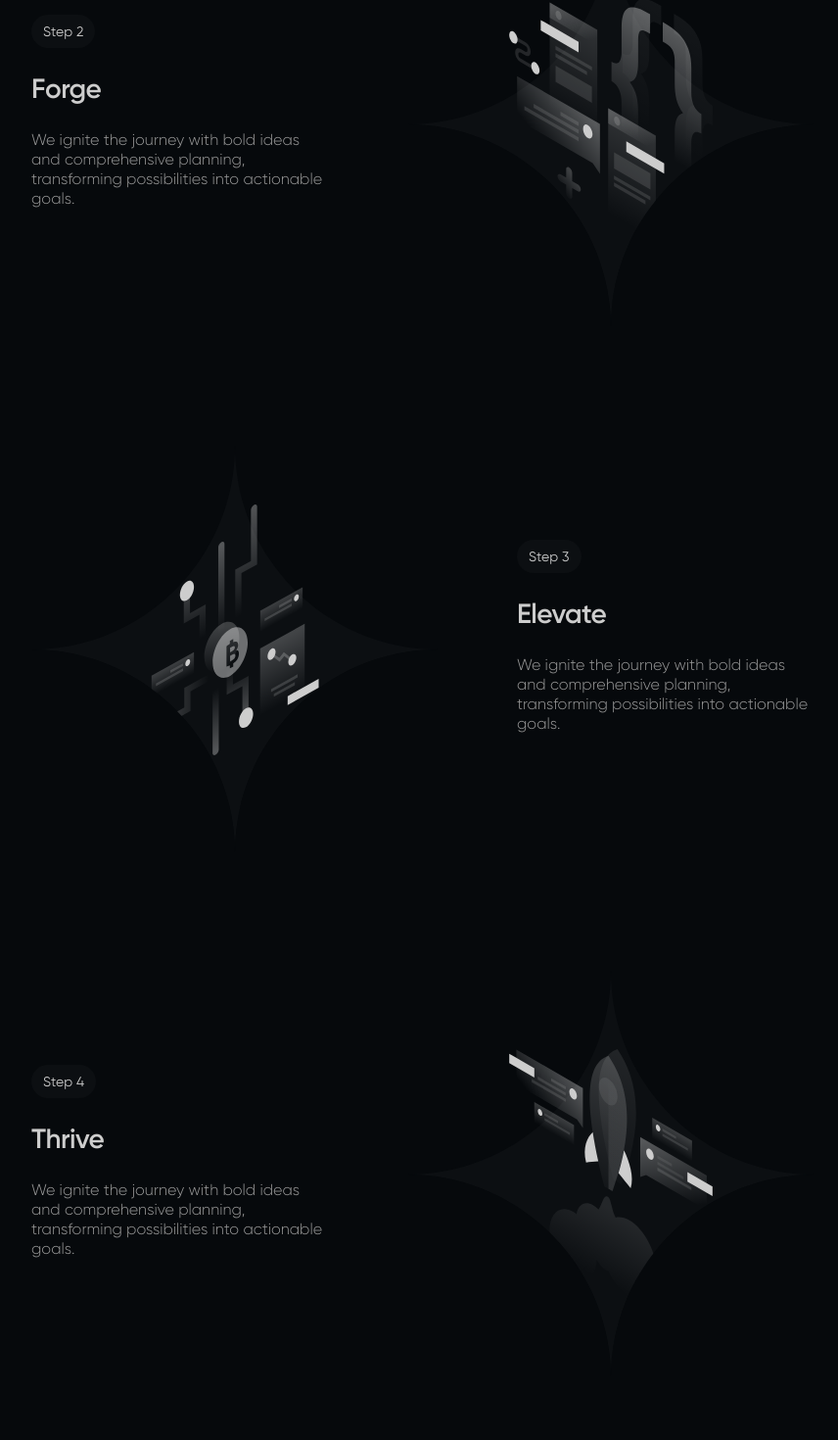
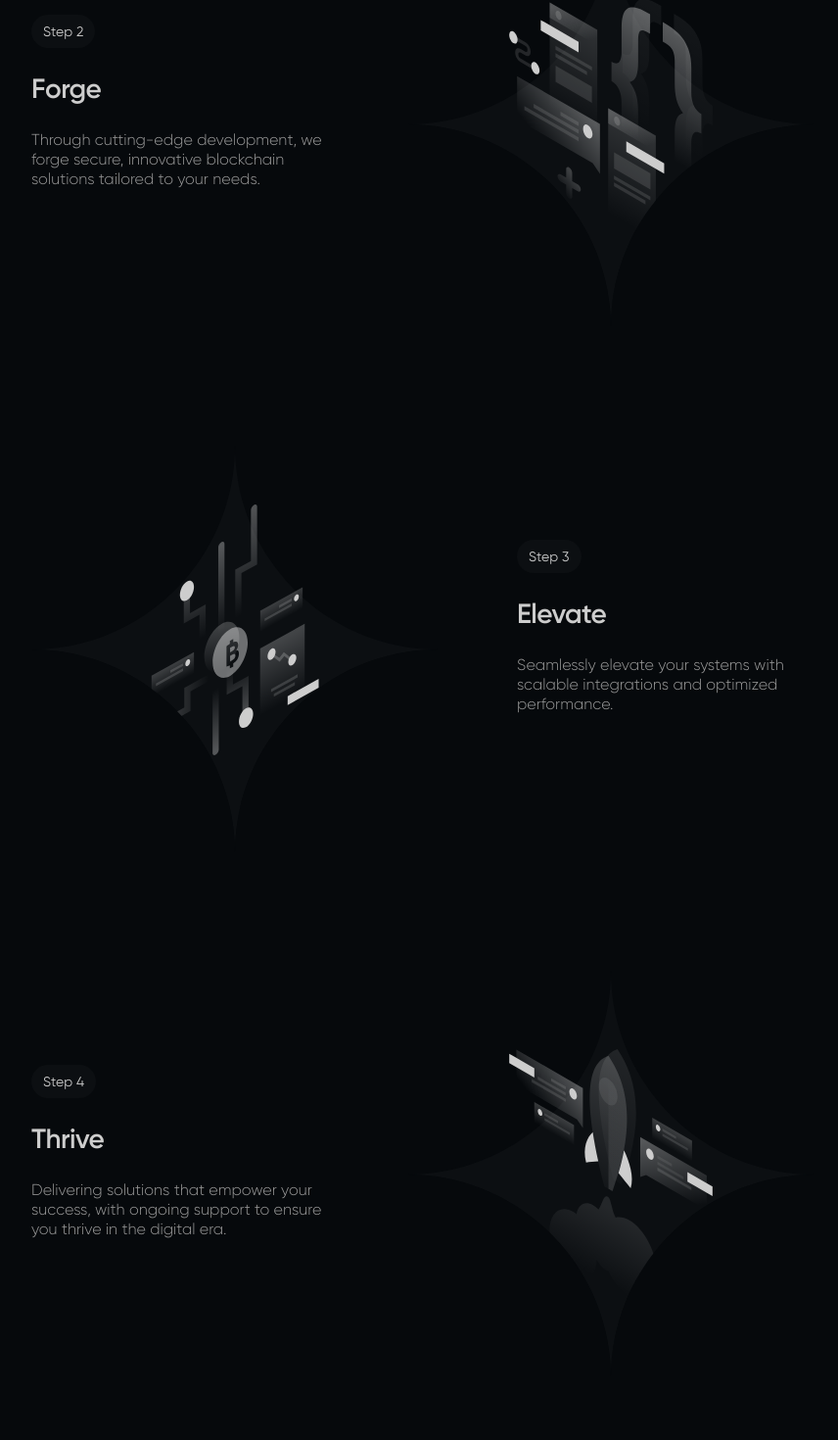
Before and after one commit to Ganaa0910/iki-solutions-landing, a SvelteKit app: page /process in a window 1280 px wide. Shown: the part 1210-2680 px from the top of the page at 98% size, without its empty margins (208-1064 px from the left). Built offline with nearby package versions, Linux system fonts and the light colour scheme; what tailwindcss-motion would draw is missing.

Commit message:
fixed links

```diff
--- a/src/routes/+layout.svelte
+++ b/src/routes/+layout.svelte
@@ -7,6 +7,15 @@
   import ContactModal from '../components/ContactModal.svelte';
 	import { onMount } from 'svelte';
 let isModalOpen = $state(false);
+
+import { currentProject, projects } from '$lib/store';
+	import { goto } from '$app/navigation';
+	import type { Project } from '$lib/types';
+
+	const navigateToProject = (projectData: Project) => {
+		currentProject.set(projectData);
+		goto('/id');
+	};
 
 	let { children } = $props();
 	const navItems = [
@@ -230,28 +239,28 @@ let isModalOpen = $state(false);
 				<div class="flex flex-1 justify-between gap-x-4">
 					<div class="flex flex-1 flex-col gap-5 ">
 						<p class="mb-1 text-body-2-bold text-gray-50">Projects</p>
-						<a href="/">
+            <a href="/id" onclick={() => navigateToProject(projects.mintpark)}>
 							<p
 								class=" text-caption-1-medium text-gray-200 transition-all duration-300 hover:text-gray-100"
 							>
 								Mint Park
 							</p>
 						</a>
-						<a href="/">
+            <a href="/id" onclick={() => navigateToProject(projects.lumi)}>
 							<p
 								class=" text-caption-1-medium text-gray-200 transition-all duration-300 hover:text-gray-100"
 							>
 								Lumi
 							</p>
 						</a>
-						<a href="/">
+            <a href="/id" onclick={() => navigateToProject(projects.satoshipunks)}>
 							<p
 								class=" text-caption-1-medium text-gray-200 transition-all duration-300 hover:text-gray-100"
 							>
 								Satoshi Punks
 							</p>
 						</a>
-						<a href="/">
+            <a href="/id" onclick={() => navigateToProject(projects.pepepunks)}>
 							<p
 								class=" text-caption-1-medium text-gray-200 transition-all duration-300 hover:text-gray-100"
 							>
@@ -261,14 +270,14 @@ let isModalOpen = $state(false);
 					</div>
 					<div class="flex flex-1 flex-col gap-5 ">
 						<p class="mb-1 text-body-2-bold text-gray-50">Company</p>
-						<a href="/">
+						<a href="/team">
 							<p
 								class=" text-caption-1-medium text-gray-200 transition-all duration-300 hover:text-gray-100"
 							>
 								About us
 							</p>
 						</a>
-						<a href="/">
+						<a href="/process">
 							<p
 								class=" text-caption-1-medium text-gray-200 transition-all duration-300 hover:text-gray-100"
 							>
@@ -280,21 +289,21 @@ let isModalOpen = $state(false);
 
 				<div class="flex flex-1 flex-col gap-5 ">
 					<p class="mb-1 text-body-2-bold text-gray-50">Services</p>
-					<a href="/">
+					<a href="/services">
 						<p
 							class=" text-caption-1-medium text-gray-200 transition-all duration-300 hover:text-gray-100"
 						>
 							Blockchain Development
 						</p>
 					</a>
-					<a href="/">
+					<a href="/services">
 						<p
 							class=" text-caption-1-medium text-gray-200 transition-all duration-300 hover:text-gray-100"
 						>
 							Smart Contracts
 						</p>
 					</a>
-					<a href="/">
+          <a href="/services">
 						<p
 							class=" text-caption-1-medium text-gray-200 transition-all duration-300 hover:text-gray-100"
 						>
@@ -308,7 +317,7 @@ let isModalOpen = $state(false);
 		<!-- Copyright and Social buttons -->
 		<div class="flex flex-col justify-between gap-y-8 pt-8 md:flex-row-reverse md:items-center">
 			<div class="flex justify-between gap-x-4">
-				<div
+				<!-- <div
 					class="x-icon hover:shadow-hover flex flex-1 items-center justify-center gap-[10px] rounded-[8px] bg-opacity-white4 p-3 transition-all duration-300 hover:bg-gray-50"
 				>
 					<svg
@@ -322,10 +331,13 @@ let isModalOpen = $state(false);
 							d="M1.65467 1.68848L8.51847 10.866L1.61133 18.3278H3.16585L9.21304 11.7949L14.099 18.3278H19.3891L12.1391 8.63399L18.5682 1.68848H17.0137L11.4445 7.70512L6.94477 1.68848H1.65467ZM3.94071 2.83354H6.37099L17.1027 17.1825H14.6724L3.94071 2.83354Z"
 						/>
 					</svg>
-				</div>
+				</div> -->
+
+
 				<div
 					class="linkedin-icon hover:shadow-hover flex flex-1 items-center justify-center gap-[10px] rounded-[8px] bg-opacity-white4 p-3 transition-all duration-300 hover:bg-gray-50"
 				>
+        <a href="https://www.linkedin.com/company/numadlabs" aria-label="20">
 					<svg
 						xmlns="http://www.w3.org/2000/svg"
 						width="21"
@@ -344,11 +356,16 @@ let isModalOpen = $state(false);
 							d="M7.59961 18.6094H11.4142V12.2003C11.4142 11.8573 11.439 11.5146 11.5397 11.2694C11.8155 10.5841 12.4432 9.87429 13.497 9.87429C14.8773 9.87429 15.4295 10.9267 15.4295 12.4696V18.6094H19.2438V12.0288C19.2438 8.50363 17.3619 6.86332 14.8521 6.86332C12.7942 6.86332 11.8908 8.01358 11.3889 8.79705H11.4143V7.13263H7.59971C7.64977 8.20953 7.59961 18.6094 7.59961 18.6094Z"
 						/>
 					</svg>
+        </a>
 				</div>
+
+
 
 				<div
 					class="github-icon hover:shadow-hover flex flex-1 items-center justify-center gap-[10px] rounded-[8px] bg-opacity-white4 p-3 transition-all duration-300 hover:bg-gray-50"
 				>
+        <a href="https://github.com/numadlabs" aria-label="20">
+
 					<svg
 						xmlns="http://www.w3.org/2000/svg"
 						width="21"
@@ -362,6 +379,7 @@ let isModalOpen = $state(false);
 							d="M10.5052 1.25C5.58066 1.25 1.59961 5.2604 1.59961 10.2218C1.59961 14.1877 4.15041 17.5448 7.68904 18.733C8.13146 18.8223 8.29351 18.5399 8.29351 18.3024C8.29351 18.0944 8.27893 17.3815 8.27893 16.6386C5.8016 17.1735 5.28571 15.5691 5.28571 15.5691C4.88759 14.5293 4.2977 14.2621 4.2977 14.2621C3.48687 13.7125 4.35676 13.7125 4.35676 13.7125C5.25618 13.7719 5.72813 14.6334 5.72813 14.6334C6.5242 15.9999 7.80698 15.6138 8.32304 15.3761C8.39669 14.7968 8.63276 14.3957 8.88341 14.173C6.90756 13.965 4.82871 13.1926 4.82871 9.7464C4.82871 8.76604 5.18236 7.96396 5.74272 7.34016C5.65431 7.1174 5.34459 6.19628 5.83131 4.96345C5.83131 4.96345 6.58326 4.72574 8.27875 5.88438C9.00465 5.68799 9.75325 5.58809 10.5052 5.58725C11.2572 5.58725 12.0237 5.69134 12.7316 5.88438C14.4272 4.72574 15.1792 4.96345 15.1792 4.96345C15.6659 6.19628 15.356 7.1174 15.2676 7.34016C15.8427 7.96396 16.1818 8.76604 16.1818 9.7464C16.1818 13.1926 14.1029 13.95 12.1123 14.173C12.4368 14.4552 12.7168 14.9898 12.7168 15.8366C12.7168 17.0397 12.7022 18.0053 12.7022 18.3022C12.7022 18.5399 12.8645 18.8223 13.3067 18.7332C16.8453 17.5446 19.3961 14.1877 19.3961 10.2218C19.4107 5.2604 15.4151 1.25 10.5052 1.25Z"
 						/>
 					</svg>
+        </a>
 				</div>
 			</div>
 			<div class="flex justify-start">
--- a/src/routes/process/+page.svelte
+++ b/src/routes/process/+page.svelte
@@ -64,8 +64,7 @@
 				</div>
 				<p class="text-h4 text-gray-50">Forge</p>
 				<p class="text-body-2-regular text-gray-100">
-					We ignite the journey with bold ideas and comprehensive planning, transforming
-					possibilities into actionable goals.
+          Through cutting-edge development, we forge secure, innovative blockchain solutions tailored to your needs.
 				</p>
 			</div>
 		</div>
@@ -85,8 +84,7 @@
 				</div>
 				<p class="text-h4 text-gray-50">Elevate</p>
 				<p class="text-body-2-regular text-gray-100">
-					We ignite the journey with bold ideas and comprehensive planning, transforming
-					possibilities into actionable goals.
+          Seamlessly elevate your systems with scalable integrations and optimized performance.
 				</p>
 			</div>
 		</div>
@@ -106,8 +104,7 @@
 				</div>
 				<p class="text-h4 text-gray-50">Thrive</p>
 				<p class="text-body-2-regular text-gray-100">
-					We ignite the journey with bold ideas and comprehensive planning, transforming
-					possibilities into actionable goals.
+					Delivering solutions that empower your success, with ongoing support to ensure you thrive in the digital era.
 				</p>
 			</div>
 		</div>
```
